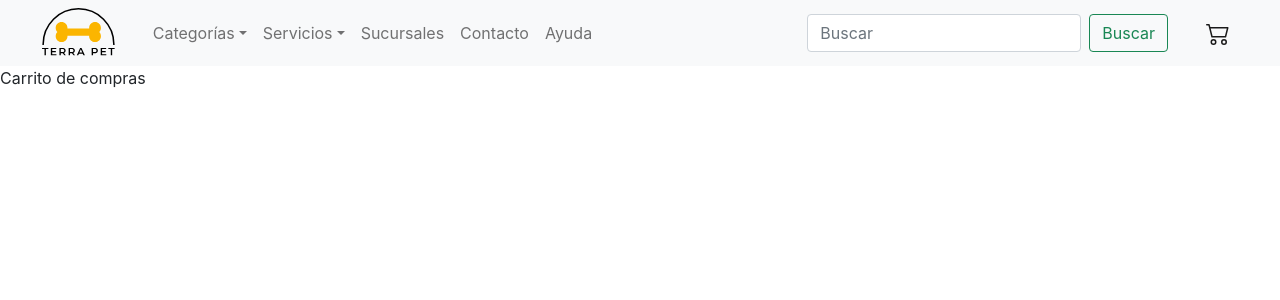
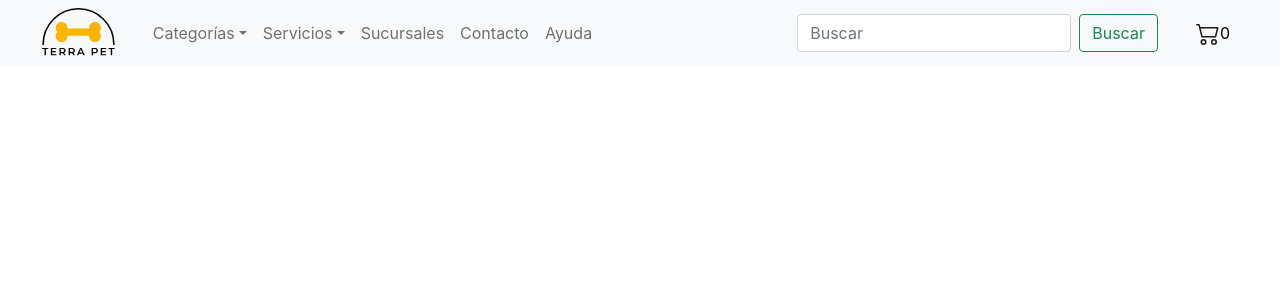
Before and after one commit to JazVictoria/terrapet-victoria, a React (Create React App) app: page /cart in a window 1280 px wide. Shown: the top 300 px of the page. Built offline with nearby package versions, Linux system fonts and the light colour scheme.

Commit message:
Adding context and provider

```diff
--- a/src/App.js
+++ b/src/App.js
@@ -1,11 +1,14 @@
 
 import './App.css';
 import Rutas from './routes';
+import CartProvider from './context/CartContext';
 
 const App = () => {
   return (
     <div className="App">
-      <Rutas/>
+      <CartProvider>
+        <Rutas/>
+      </CartProvider>
     </div>
   );
 }
--- a/src/components/cart-widget/CartWidget.css
+++ b/src/components/cart-widget/CartWidget.css
@@ -4,4 +4,6 @@
     display: flex;
     justify-content: center;
     margin: 0 30px 0 30px;
+    text-decoration: none;
+    color: black;
 }
--- a/src/components/cart-widget/CartWidget.jsx
+++ b/src/components/cart-widget/CartWidget.jsx
@@ -1,12 +1,17 @@
-import React from 'react';
+import React, { useContext } from 'react';
 import './CartWidget.css';
 import cart from '../../images/cart.svg';
+import { Link } from 'react-router-dom';
+import { CartContext } from '../../context/CartContext';
 
 const CartWidget = () => {
+    const { productQuantity } = useContext(CartContext)
+
     return (
-        <div className="cartContainer">
+        <Link to={"/cart"} className="cartContainer">
             <img src={cart} className="cart" alt="cart icon" />
-        </div>
+            <p>{productQuantity}</p>
+        </Link>
     )
 }
 
--- a/src/components/cart/Cart.jsx
+++ b/src/components/cart/Cart.jsx
@@ -1,11 +1,25 @@
-import React from 'react';
+import React, { useContext } from 'react';
 import './Cart.css';
+import { CartContext } from '../../context/CartContext';
 
 const Cart = () => {
+    const { cart } = useContext(CartContext);
+
     return (
-        <div>
-            Carrito de compras
-        </div>
+       <div>
+           <ul>
+                {cart.map(item => {
+                    return (
+                        <li>
+                            <p>{`Producto: ${item.title}`}</p>
+                            <p>{`Precio: $${item.price}`}</p>
+                            <p>{`Cantidad: ${item.quantity}`}</p>
+                            <p>{`Precio total por unidades: ${(item.quantity * item.price)}`}</p>
+                        </li>
+                    );
+                })}
+            </ul>
+       </div>
     )
 }
 
--- a/src/components/item-detail-container/ItemDetailContainer.jsx
+++ b/src/components/item-detail-container/ItemDetailContainer.jsx
@@ -10,7 +10,6 @@ const ItemDetailContainer = () => {
 
     const getItem = new Promise ((resolve, reject) => {
         const item = MockInfo.find(a => a.id == id);
-        console.log(item)
         setTimeout(() => {
             resolve(item);
         }, 2000);
--- a/src/components/item-detail/ItemDetail.jsx
+++ b/src/components/item-detail/ItemDetail.jsx
@@ -1,13 +1,16 @@
-import React, { useState } from 'react';
+import React, { useState, useContext } from 'react';
 import './ItemDetail.css';
 import ItemCount from '../item-count/ItemCount';
 import { Link } from 'react-router-dom';
+import { CartContext } from '../../context/CartContext';
 
 const ItemDetail = ({ item }) => {
     const [stock, setStock] = useState(item.stock);
     const [readyToFinish, setReady] = useState(false);
+    const { updateCart } = useContext(CartContext)
 
     const onConfirm = (value) => {
+        updateCart(item.id, item.title, item.price, value);
         setStock(stock - value);
         setReady(true);
     }
--- a/src/components/item/Item.jsx
+++ b/src/components/item/Item.jsx
@@ -1,12 +1,15 @@
-import React, { useState } from 'react';
+import React, { useState, useContext } from 'react';
 import './Item.css';
 import ItemCount from '../item-count/ItemCount';
 import { Link } from 'react-router-dom';
+import { CartContext } from '../../context/CartContext';
 
 const Item = ({ stockAmount, title, description, price, pictureUrl, id }) => {
     const [stock, setStock] = useState(stockAmount);
+    const { updateCart } = useContext(CartContext);
 
     const onConfirm = (value) => {
+        updateCart(id, title, price, value);
         setStock(stock - value);
     }
 
--- /dev/null
+++ b/src/context/CartContext.jsx
@@ -0,0 +1,43 @@
+import React, { createContext, useState, useEffect } from 'react'
+
+export const CartContext = createContext();
+
+const CartProvider = ({children}) => {
+    const [cart, setCart] = useState([]);
+    const [productQuantity, setproductQuantity] = useState(0);
+
+    const isInCart = (id) => {
+        return cart.find(item => item.id === id);
+    }
+
+    const updateProductQuantity = () => {
+        let total = 0;
+        cart.forEach(item => {
+            return total = total + item.quantity;
+        });
+        setproductQuantity(total);
+    }
+
+    const updateCart = (id, title, price, quantity) => {
+        if(isInCart(id)) {
+            const index = cart.findIndex(item => item.id === id);
+            let newCart = [...cart];
+            newCart[index] = { ...newCart[index], quantity: newCart[index].quantity + quantity };
+            setCart(newCart);
+        } else {
+            setCart([...cart, {id, title, price, quantity}])
+        }
+    }
+
+    useEffect(() => {
+        updateProductQuantity();
+    }, [cart])
+
+    return (
+        <CartContext.Provider value={{ cart, updateCart, productQuantity }}>
+            {children}
+        </CartContext.Provider>
+    )
+}
+
+export default CartProvider;
```
